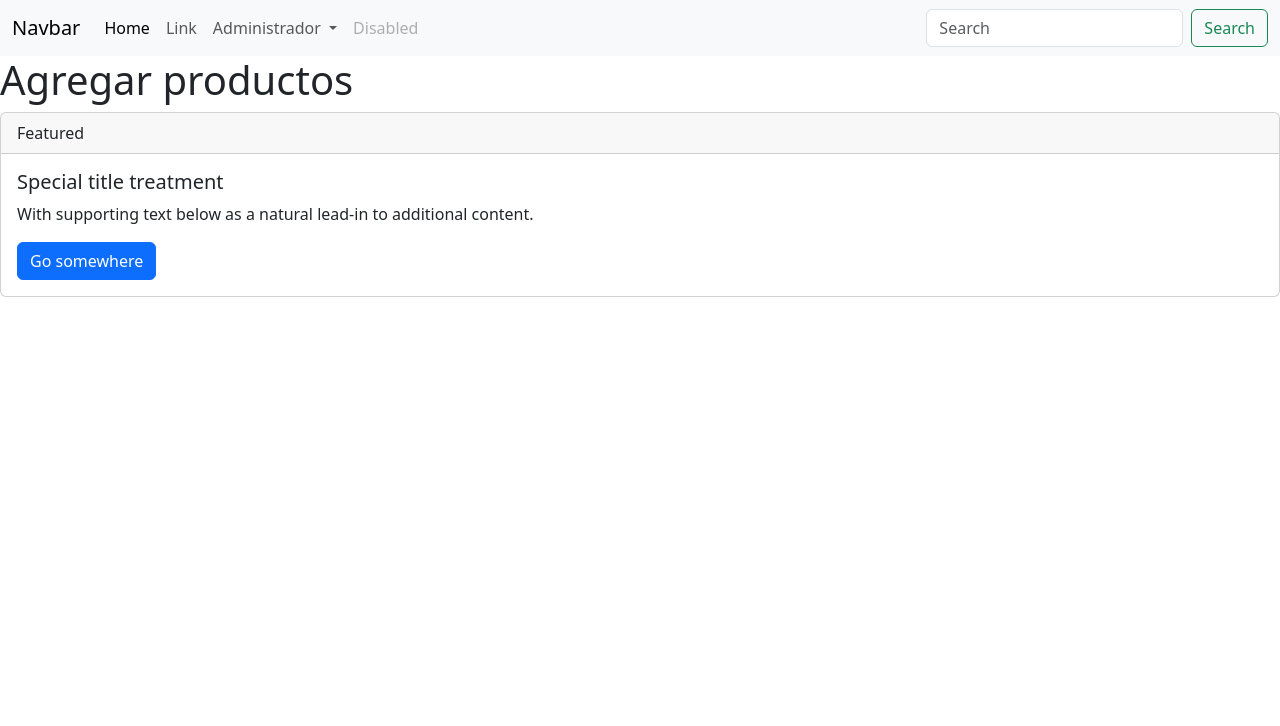
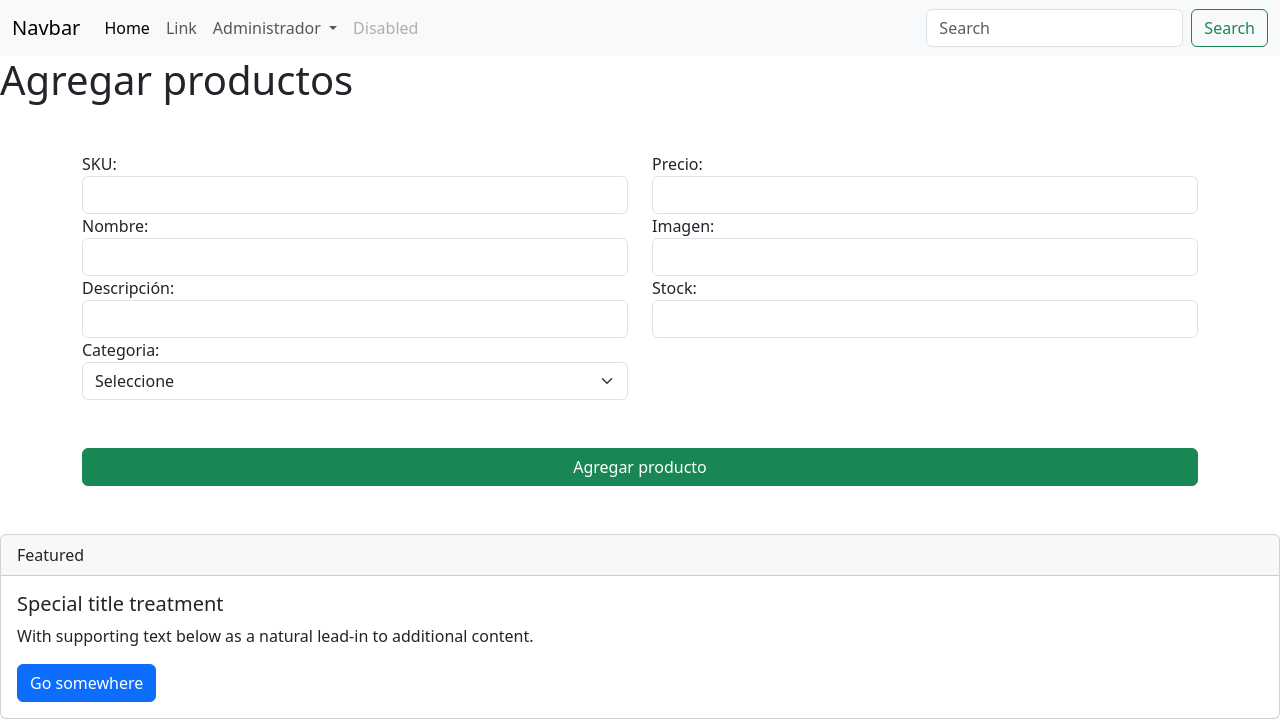
Before and after one commit to GuillermoVillacuraTorres/PGY3121-012D, a Django app: page /agregarProducto in a window 1280 px wide. Shown: the top 726 px of the page. Run offline with Django 4.2, Linux system fonts and the light colour scheme; data comes from the database, SQL or seed files in the repository; both versions use the stored data as it was after the commit.

Commit message:
Clase 09-06-2023

```diff
--- a/django/apps/Tienda/templates/agregarProducto.html
+++ b/django/apps/Tienda/templates/agregarProducto.html
@@ -2,4 +2,45 @@
 
 {% block body %}
     <h1>Agregar productos</h1>
+
+    <div class="container mb-5 mt-5">
+        <form action="/agregarProductoForm" method="POST"> {% csrf_token %}
+            <div class="row">
+                <div class="col-md-6">
+                    <label for="txtSku">SKU:</label>
+                    <input name="txtSku" id="txtSku" class="form-control" type="text">
+                </div>
+                <div class="col-md-6">
+                    <label for="txtPrecio">Precio:</label>
+                    <input name="txtPrecio" id="txtPrecio" class="form-control" type="text">
+                </div>
+                <div class="col-md-6">
+                    <label for="txtNombre">Nombre:</label>
+                    <input name="txtNombre" id="txtNombre" class="form-control" type="text">
+                </div>
+                <div class="col-md-6">
+                    <label for="txtImagen">Imagen:</label>
+                    <input name="txtImagen" id="txtImagen" class="form-control" type="text">
+                </div>
+                <div class="col-md-6">
+                    <label for="txtDescripcion">Descripción:</label>
+                    <input name="txtDescripcion" id="txtDescripcion" class="form-control" type="text">
+                </div>
+                <div class="col-md-6">
+                    <label for="txtStock">Stock:</label>
+                    <input name="txtStock" id="txtStock" class="form-control" type="text">
+                </div>
+                <div class="col-md-6">
+                    <label for="txtSku">Categoria:</label>
+                    <select name="cmbCategoria" id="cmbCategoria" class="form-select" aria-label="Default select example">
+                        <option disabled selected>Seleccione</option>
+                        {% for i in cate %}
+                        <option value="{{i.id_categoria}}">{{i.nombre}}</option>
+                        {% endfor %}
+                      </select>
+                </div>
+            </div>
+            <button class="btn btn-success mt-5 w-100">Agregar producto</button>
+        </form>
+    </div>
 {% endblock %}
--- a/django/apps/Tienda/urls.py
+++ b/django/apps/Tienda/urls.py
@@ -3,5 +3,9 @@ from . import views
 
 urlpatterns = [
     path('',views.cargarInicio),
-    path('agregarProducto',views.cargarAgregarProducto)
+    path('agregarProducto',views.cargarAgregarProducto),
+
+
+    path('agregarProductoForm',views.agregarProducto)
+
 ]
--- a/django/apps/Tienda/views.py
+++ b/django/apps/Tienda/views.py
@@ -1,4 +1,4 @@
-from django.shortcuts import render
+from django.shortcuts import render, redirect
 from .models import *
 
 # Create your views here.
@@ -12,4 +12,23 @@ def cargarInicio(request):
 
 
 def cargarAgregarProducto(request):
-    return render(request, "agregarProducto.html")
+    categorias = Categoria.objects.all()
+    return render(request, "agregarProducto.html",{"cate":categorias})
+
+
+
+def agregarProducto(request):
+    #print("AGREGANDO PRODUCTOS A LA BBDD",request.POST)
+    v_sku = request.POST['txtSku']
+    v_precio = request.POST['txtPrecio']
+    v_nombre = request.POST['txtNombre']
+    v_imagen = request.POST['txtImagen']
+    v_descripcion = request.POST['txtDescripcion']
+    v_stock = request.POST['txtStock']
+
+    v_categoria = Categoria.objects.get(id_categoria = request.POST['cmbCategoria'])
+
+    Producto.objects.create(sku = v_sku, precio = v_precio, nombre = v_nombre,imagen = v_imagen,descripcion = v_descripcion,stock = v_stock, categoria_id = v_categoria)
+
+
+    return redirect('/agregarProducto')
```
Also changed, not shown: django/db.sqlite3.
